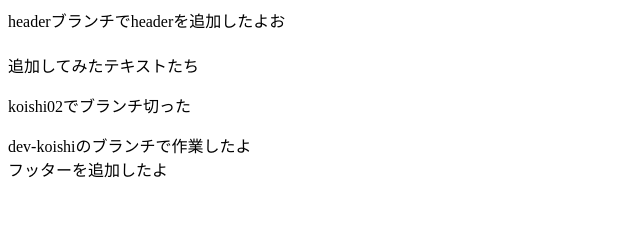
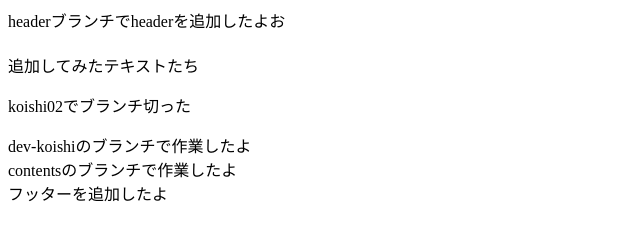
Before and after one commit to 93kk/git-practice, a plain HTML site: page index.html in a window 1280 px wide. Shown: the whole page, without its empty margins (0-640 px from the left). Drawn offline with Linux system fonts and the light colour scheme.

Commit message:
contents02を追加したよ

```diff
--- a/index.html
+++ b/index.html
@@ -21,6 +21,10 @@
         dev-koishiのブランチで作業したよ
     </section>
 
+    <section class="contents">
+        contentsのブランチで作業したよ
+    </section>
+
     <footer>
         フッターを追加したよ
         <img src="img" alt="">
```
